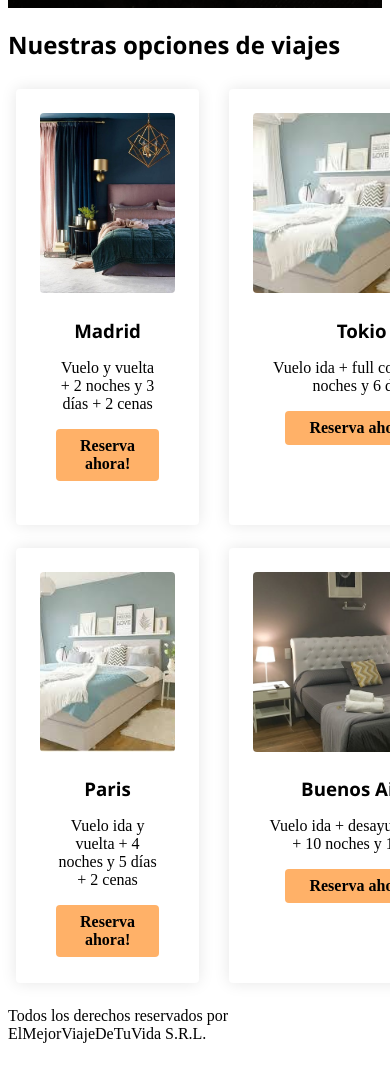
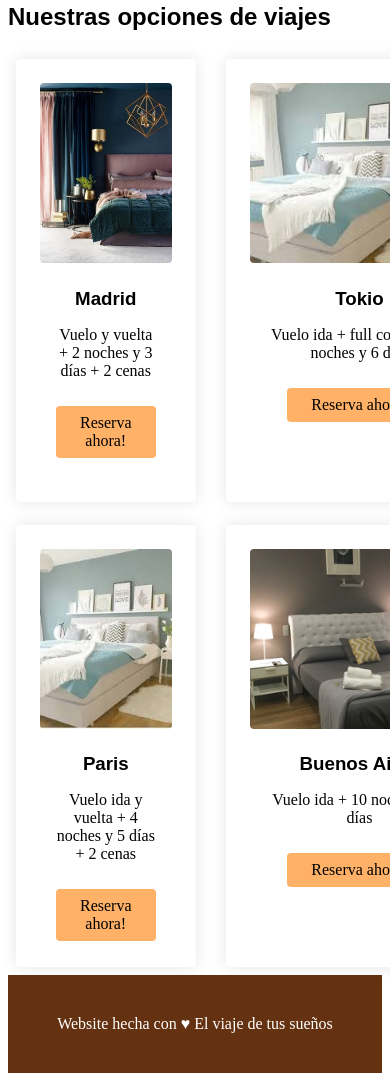
Before and after one commit to flaapu/TravelPage, a plain HTML site: page index.html in a window 390 px wide. Shown: the part 818-1899 px from the top of the page. Before the commit the page ends 1877 px from the top, so only its background shows below. Drawn offline with Linux system fonts and the light colour scheme; a web font is replaced by a local one.

Commit message:
sin responsive

```diff
--- a/index.html
+++ b/index.html
@@ -5,7 +5,7 @@
 
         <!-- links -->
         <link rel="preconnect" href="https://fonts.gstatic.com">
-<link href="https://fonts.googleapis.com/css2?family=Ubuntu:wght@300&display=swap" rel="stylesheet">
+        <link href="https://fonts.googleapis.com/css2?family=Marmelad&family=Overpass:wght@100;400&display=swap" rel="stylesheet">
         <link rel="stylesheet" href="style.css">
     </head>
 <body>
@@ -76,7 +76,7 @@
                         <h3>
                             Buenos Aires
                         </h3>
-                        <p>Vuelo ida + desayuno y cena + 10 noches y 11 días</p>
+                        <p>Vuelo ida + 10 noches y 11 días</p>
                         <a href="https://www.lewagon.com" target="_blank" class="button-orange">Reserva ahora!</a>
                     </div>
                 </div>
@@ -96,9 +96,9 @@
     </div>
 
     <!--footer section-->
-    <footer>
-            <p>Todos los derechos reservados por ElMejorViajeDeTuVida S.R.L. </p>
-    </footer>
+    <div class="footer">
+        <p>Website hecha con ♥ El viaje de tus sueños</p>
+      </div>
 
 
 </body>
--- a/style.css
+++ b/style.css
@@ -1,12 +1,12 @@
 .body{
-    font-family: 'Ubuntu', sans-serif;
+    font-family: 'Overpass', sans-serif;
     color: #06062e;
     font-size: 18px;
 
 }
 
 h1, h2, h3{
-  font-family: 'Segoe UI', Tahoma, Geneva, Verdana, sans-serif;
+  font-family: 'Marmelad', sans-serif;
 }
 
 .titulo{
@@ -41,21 +41,11 @@ h1, h2, h3{
   display: inline-block;
   text-decoration: none;
   transition: .3s;
+  font-size: 20px;
 }
 .button-blue:hover {
   background-color: #383838;
   color: rgb(93, 248, 196);
-}
-
-a {
-  color: #1A48E3;
-  font-weight: bold;
-  text-decoration: none;
-  transition: .3s;
-}
-
-a:hover {
-  color: #CE2FAE;
 }
 
 .container {
@@ -64,10 +54,9 @@ a:hover {
 }
 
 .cards {
-
   display: grid;
-    grid-template-columns: repeat(3, 1fr);
-    grid-template-rows: repeat(2, 1fr);
+  grid-template-columns: 1fr 1fr 1fr;
+  grid-template-rows: 1fr 1fr;
   gap: 7px 14px;
   grid-template-areas:
     ". . ."
@@ -122,8 +111,12 @@ a:hover {
   padding: 2px 16px;
 }
 
+.card-container a{
+  margin-top: 10px;
+}
+
 .footer {
-  background: #404042;
+  background: #643211;
   text-align: center;
   padding: 24px 0;
 }
```
Lines whose indentation alone changed are shown as unchanged.
